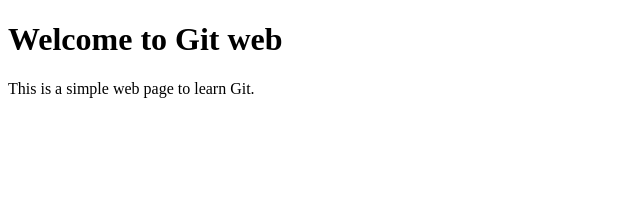
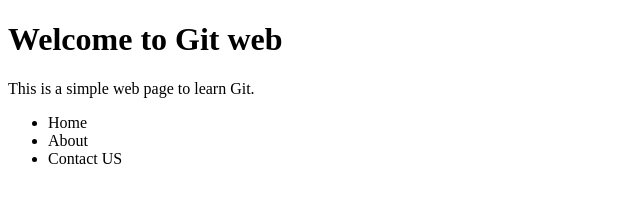
Before and after one commit to LeonChen7/learn-git, a plain HTML site: page index.html in a window 1280 px wide. Shown: the whole page, without its empty margins (0-640 px from the left). Drawn offline with Linux system fonts and the light colour scheme.

Commit message:
add a list

```diff
--- a/index.html
+++ b/index.html
@@ -8,5 +8,10 @@
 <body>
     <h1>Welcome to Git web</h1>
     <p>This is a simple web page to learn Git.</p>
+    <ul>
+        <li>Home</li>
+        <li>About</li>
+        <li>Contact US</li>
+    </ul>
 </body>
 </html>
```
